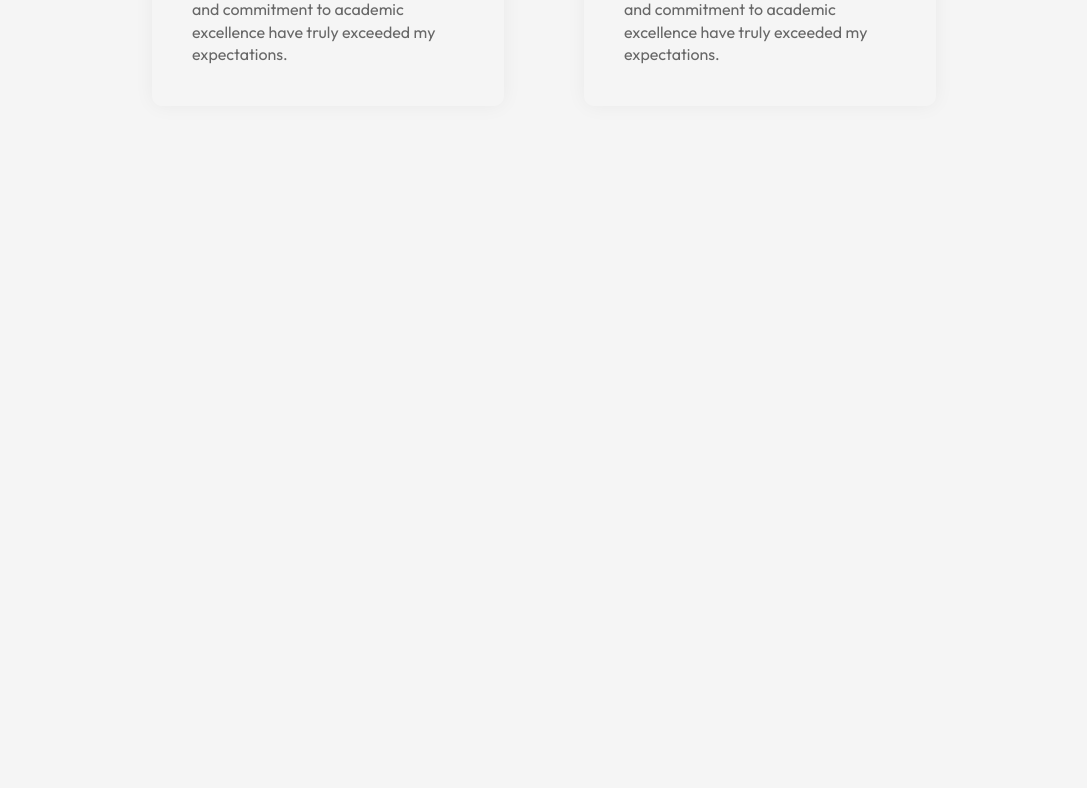
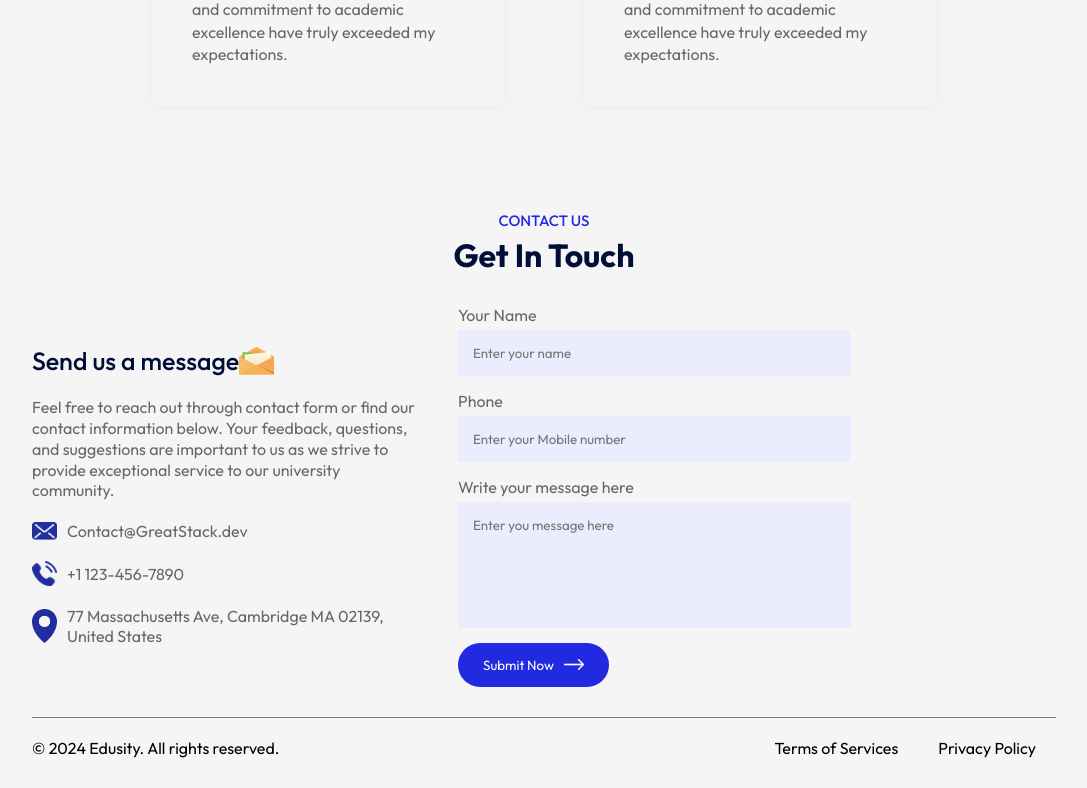
Before and after one commit to Yash-8888/EduCity, a React (Vite) app: page / in a window 1280 px wide. Shown: the part 2853-3641 px from the top of the page, without its empty margins (96-1183 px from the left). Before the commit the page ends 3064 px from the top, so only its background shows below. Built offline with nearby package versions, Linux system fonts and the light colour scheme.

Commit message:
form added

```diff
--- a/src/App.jsx
+++ b/src/App.jsx
@@ -7,7 +7,8 @@ import About from './components/About/About.jsx'
 import Campus from './components/About/Campus/Campus.jsx'
 import { Activity } from 'react'
 import Testimonials from './components/Testimonials/Testimonials.jsx'
-
+import Contact from './components/Contact/Contact.jsx'
+import Footer from './components/Footer/Footer.jsx'
 const App = () => {
   return (
     <div>
@@ -21,6 +22,9 @@ const App = () => {
         <Campus/>
         <Title subTitle='Testimonials' Title='What Our Students Say'/>
         <Testimonials/>
+        <Title subTitle='Contact Us' Title='Get In Touch'/>
+        <Contact/>
+        <Footer/>
       </div>
     </div>
   )
--- /dev/null
+++ b/src/components/Contact/Contact.css
@@ -0,0 +1,53 @@
+.contact{
+    margin: 80 auto;
+    max-width: 80%;
+    display: flex;
+    align-items: center;
+    justify-content: space-between;
+
+}
+.Contact-col{
+    flex-basis: 48%;
+    color: #676767;
+}
+.Contact-col h3{
+    color: #000f38;
+    font-weight: 500;
+    font-size: 25px;
+    display: flex;
+    align-items: center;
+    margin-bottom: 20px;
+}
+.Contact-col h3 img{
+    width: 35px;
+    margin-right: 10px;
+}
+.Contact-col p{
+    max-width: 450px;
+    line-height: 1.3;
+
+}
+.Contact-col ul li{
+    display: flex;
+    align-items: center;
+    margin: 20px 0;
+}
+.Contact-col ul li img{
+    width: 25px;
+    margin-right: 10px;
+}
+.contact form input, .contact form textarea{
+    display: block;
+    width: 100%;
+    background: #EBECFE;
+    padding: 15px;
+    border: 0;
+    outline: 0;
+    margin-bottom: 15px;
+    margin-top: 5px;
+    resize: none;
+}
+.Contact-col span{
+    display: block;
+    margin: 20px 0;
+}
--- /dev/null
+++ b/src/components/Contact/Contact.jsx
@@ -0,0 +1,88 @@
+import { useState } from "react";
+import "./Contact.css";
+import msg_icon from "../../assets/msg-icon.png";
+import mail_icon from "../../assets/mail-icon.png";
+import phone_icon from "../../assets/phone-icon.png";
+import location_icon from "../../assets/location-icon.png";
+import white_arrow from "../../assets/white-arrow.png";
+
+const Contact = () => {
+  const [result, setResult] = useState("");
+
+  const onSubmit = async (event) => {
+    event.preventDefault();
+    const formData = new FormData(event.target);
+    formData.append("access_key", "5db1c917-7cd9-425c-a0b0-cbaad5888f94");
+
+    const response = await fetch("https://api.web3forms.com/submit", {
+      method: "POST",
+      body: formData,
+    });
+
+
+    const data = await response.json();
+    setResult(data.success ? "Email Sent Successfully!" : "Error");
+    event.target.reset();
+  };
+  return (
+    <div className="contact">
+      <div className="Contact-col">
+        <h3>
+          Send us a message <img src={msg_icon} alt="" />
+        </h3>
+        <p>
+          Feel free to reach out through contact form or find our contact
+          information below. Your feedback, questions, and suggestions are
+          important to us as we strive to provide exceptional service to our
+          university community.
+        </p>
+        <ul>
+          <li>
+            <img src={mail_icon} alt="" />
+            Contact@GreatStack.dev
+          </li>
+          <li>
+            <img src={phone_icon} alt="" />
+            +1 123-456-7890
+          </li>
+          <li>
+            <img src={location_icon} alt="" />
+            77 Massachusetts Ave, Cambridge MA 02139, United States
+          </li>
+        </ul>
+      </div>
+      <div className="Contact-col">
+        <form onSubmit={onSubmit}>
+          <label htmlFor="">Your Name</label>
+          <input
+            type="text"
+            name="name"
+            placeholder="Enter your name"
+            required
+          />
+          <label htmlFor="">Phone</label>
+          <input
+            type="tel"
+            name="Phone"
+            placeholder="Enter your Mobile number"
+            required
+          />
+          <label htmlFor="">Write your message here</label>
+          <textarea
+            name="message"
+            id=""
+            rows="6"
+            required
+            placeholder="Enter you message here"
+          ></textarea>
+          <button type="submit" className="btn dark-btn">
+            Submit Now <img src={white_arrow} alt="" />
+          </button>
+        </form>
+        <span>{result}</span>
+      </div>
+    </div>
+  );
+};
+
+export default Contact;
--- /dev/null
+++ b/src/components/Footer/Footer.css
@@ -0,0 +1,9 @@
+.footer{
+    margin: 10px auto;
+    display: flex;
+    align-items: center;
+    justify-content: space-between;
+    border-top: 1px solid #797979;
+    padding: 15px 0;
+
+}
--- /dev/null
+++ b/src/components/Footer/Footer.jsx
@@ -0,0 +1,16 @@
+import React from 'react'
+import './Footer.css'
+
+const Footer = () => {
+  return (
+    <div className='footer'>
+      <p>© 2024 Edusity. All rights reserved.</p>
+      <ul>
+        <li>Terms of Services</li>
+        <li>Privacy Policy</li>
+      </ul>
+    </div>
+  )
+}
+
+export default Footer
```
